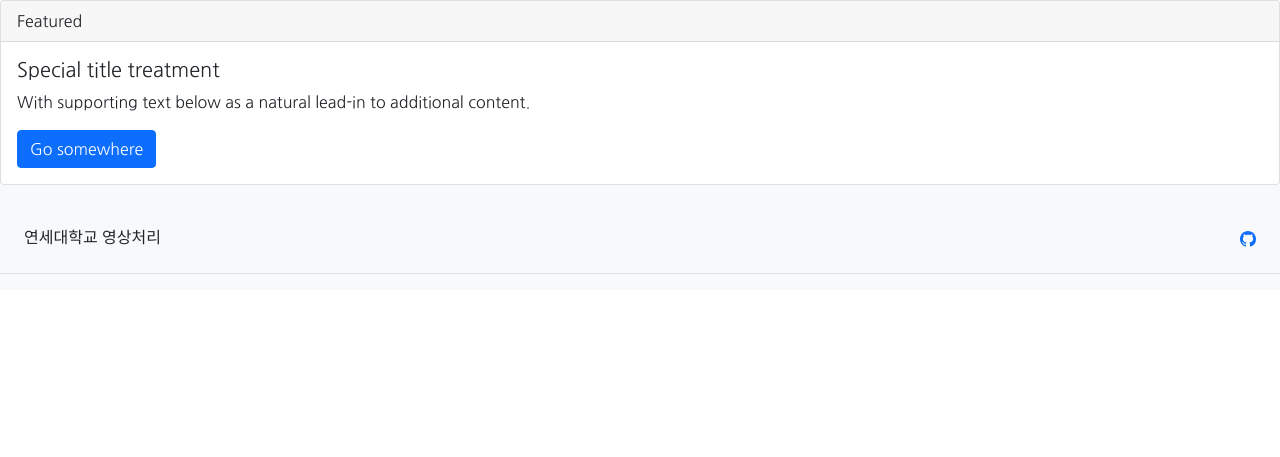
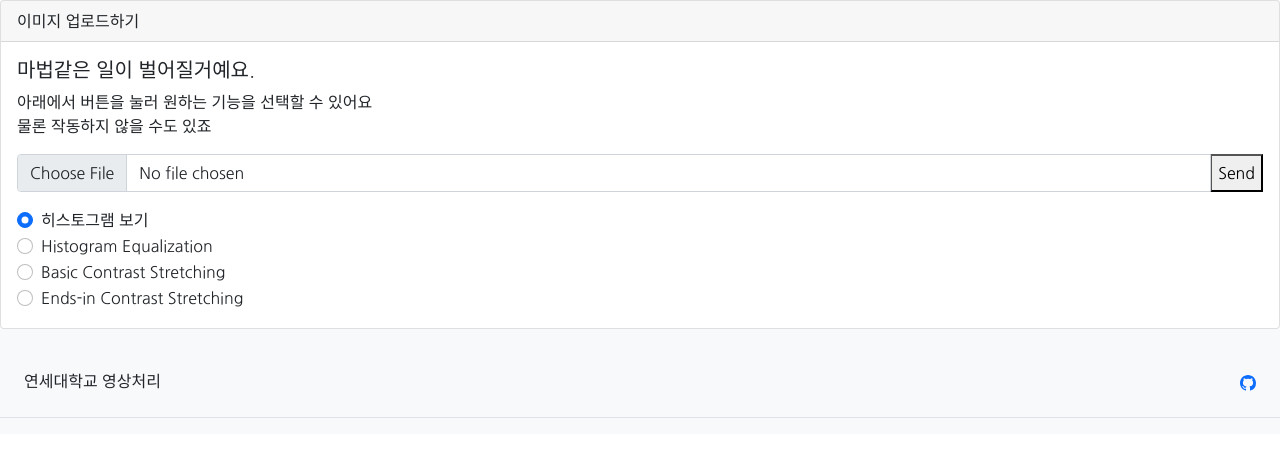
Before and after one commit to NANNADA4/CPP_ImageProcessing, a Flask app: page /main in a window 1280 px wide. Shown: the part 70-527 px from the top of the page. Run offline with Flask 2, Linux system fonts and the light colour scheme; some web fonts are replaced.

Commit message:
:art: Add file uploader, radio button

```diff
--- a/HW02/templates/main.html
+++ b/HW02/templates/main.html
@@ -61,12 +61,42 @@
 
     <div class="card">
         <div class="card-header">
-            Featured
+            이미지 업로드하기
         </div>
         <div class="card-body">
-            <h5 class="card-title">Special title treatment</h5>
-            <p class="card-text">With supporting text below as a natural lead-in to additional content.</p>
-            <a href="#" class="btn btn-primary">Go somewhere</a>
+            <h5 class="card-title">마법같은 일이 벌어질거예요.</h5>
+            <p class="card-text">아래에서 버튼을 눌러 원하는 기능을 선택할 수 있어요<br>물론 작동하지 않을 수도 있죠</p>
+            <form id="upload-form" method="post" action="http://127.0.0.1:5000/server" enctype="multipart/form-data">
+                <div class="input-group mb-3">
+                    <input name="file" id="pictureMessage" type="file" accept="image/png"
+                        onchange="CheckFileSize(this, 5)" class="form-control" id="inputGroupFile02">
+                    <input onclick="sendMessage()" value="Send" type="submit"></input>
+                </div>
+            </form>
+            <div class="form-check">
+                <input class="form-check-input" type="radio" name="flexRadioDefault" id="flexRadioDefault1" checked>
+                <label class="form-check-label" for="flexRadioDefault1">
+                    히스토그램 보기
+                </label>
+            </div>
+            <div class="form-check">
+                <input class="form-check-input" type="radio" name="flexRadioDefault" id="flexRadioDefault2">
+                <label class="form-check-label" for="flexRadioDefault2">
+                    Histogram Equalization
+                </label>
+            </div>
+            <div class="form-check">
+                <input class="form-check-input" type="radio" name="flexRadioDefault" id="flexRadioDefault2">
+                <label class="form-check-label" for="flexRadioDefault2">
+                    Basic Contrast Stretching
+                </label>
+            </div>
+            <div class="form-check">
+                <input class="form-check-input" type="radio" name="flexRadioDefault" id="flexRadioDefault2">
+                <label class="form-check-label" for="flexRadioDefault2">
+                    Ends-in Contrast Stretching
+                </label>
+            </div>
         </div>
     </div>
 
```
